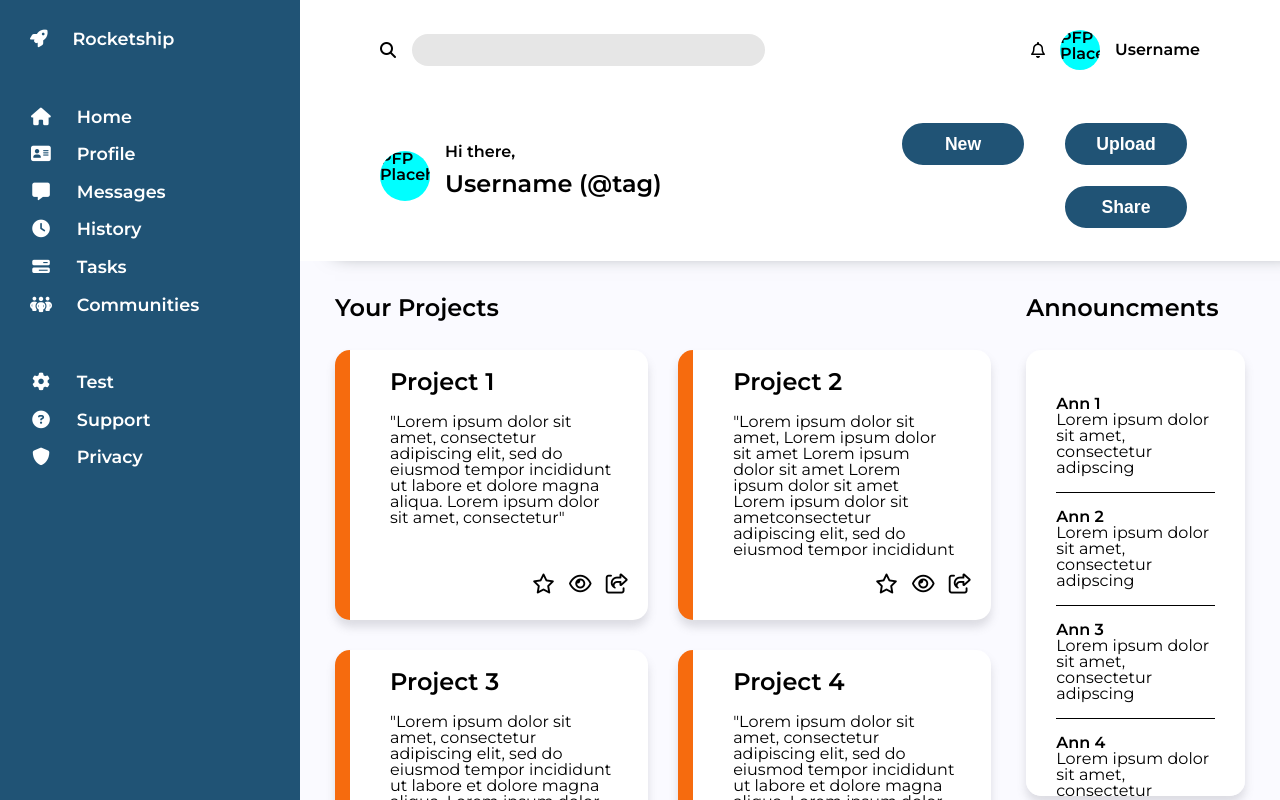
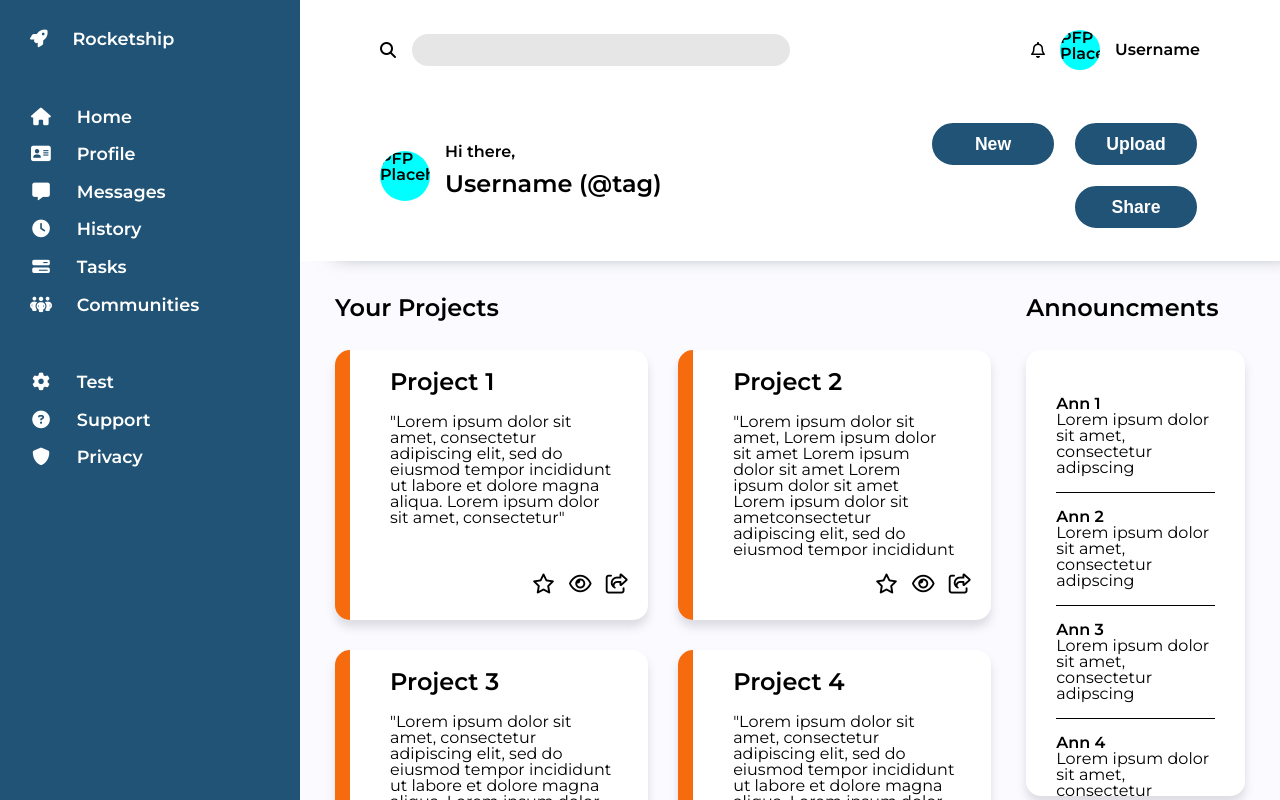
Before and after one commit to ddannyll/admin-dashboard-assignment, a plain HTML site: page index.html in a window 1280 px wide. Drawn offline with Linux system fonts and the light colour scheme.

Commit message:
fixed header grid styling to allow more room for buttons/search

```diff
--- a/style.css
+++ b/style.css
@@ -63,7 +63,7 @@ h3 {
     box-shadow: 25px 0px 20px -10px rgb(92, 99, 96);
     z-index: 1;
     font-weight: 700;
-    gap: 50px;
+    gap: 50px 0;
     padding: 30px 80px;
 }
 
@@ -137,7 +137,6 @@ h3 {
     font-size: 1.1rem;
     width: 8rem;
     height: 3rem;
-    margin: 0 10px;
     transition: 0.1s;
 }
 
```
